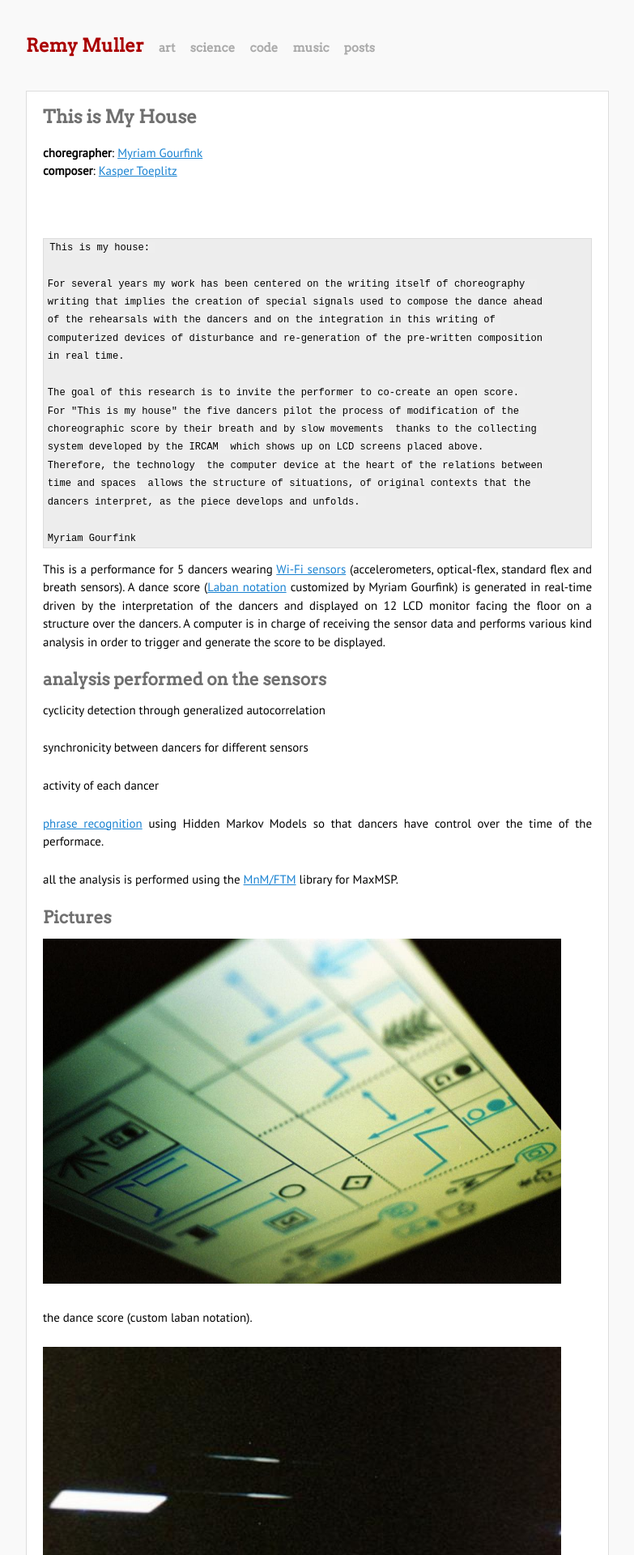
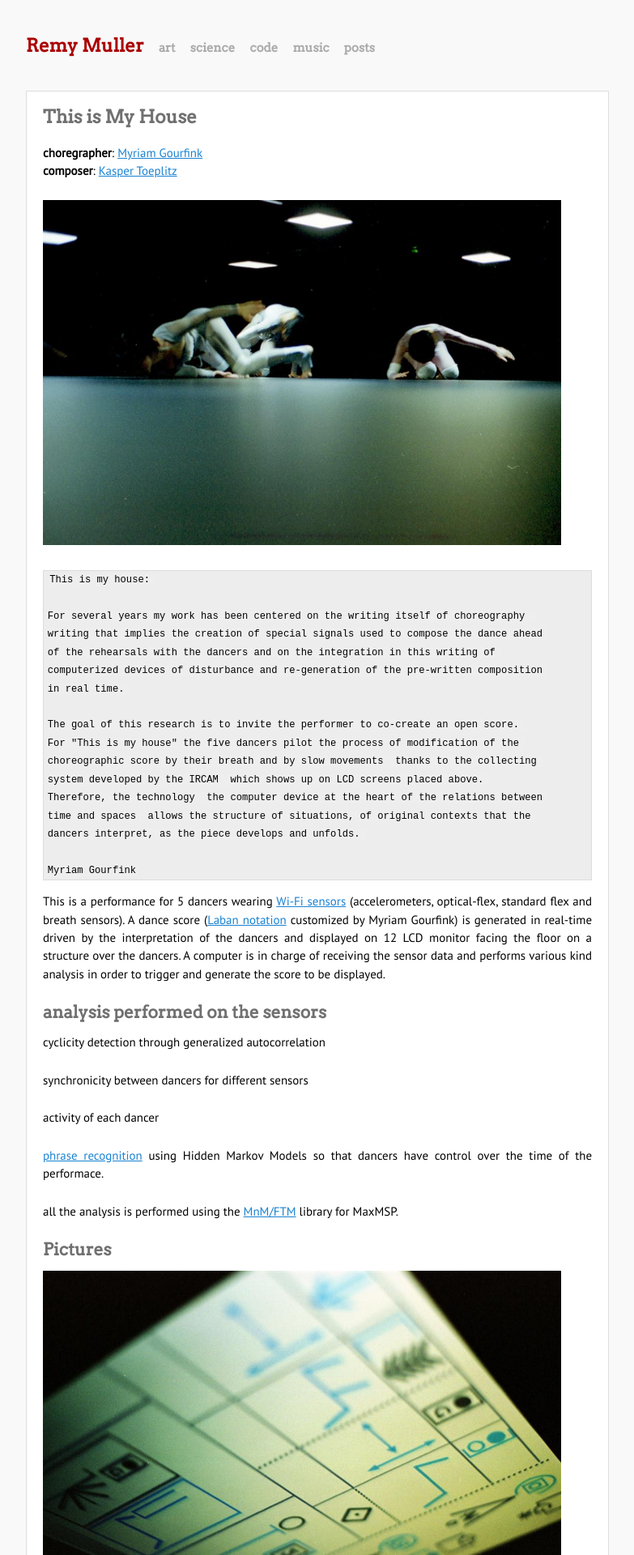
Before and after one commit to remymuller/remymuller.github.io, a Jekyll site: the page built from _posts/2010-12-16-this-is-my-house.markdown, in a window 1280 px wide. Shown: the top 1920 px of the page at 81% size, without its empty margins (248-1031 px from the left). Built offline with Jekyll 4.4.1, drawn with Linux system fonts in a browser that asks for light colours.

Commit message:
fix typo

```diff
--- a/_posts/2010-12-16-this-is-my-house.markdown
+++ b/_posts/2010-12-16-this-is-my-house.markdown
@@ -13,7 +13,7 @@ categories:
 **choregrapher**: [Myriam Gourfink](http://www.myriam-gourfink.com/)<br/>
 **composer**: [Kasper Toeplitz](http://www.sleazeart.com/)
 
-![]({{ site.url }}/images/timh/images/AA001-1-small.jpg){:width="640"}
+![]({{ site.url }}/images/timh/AA001-1-small.jpg){:width="640"}
 
 
     This is my house:
```
